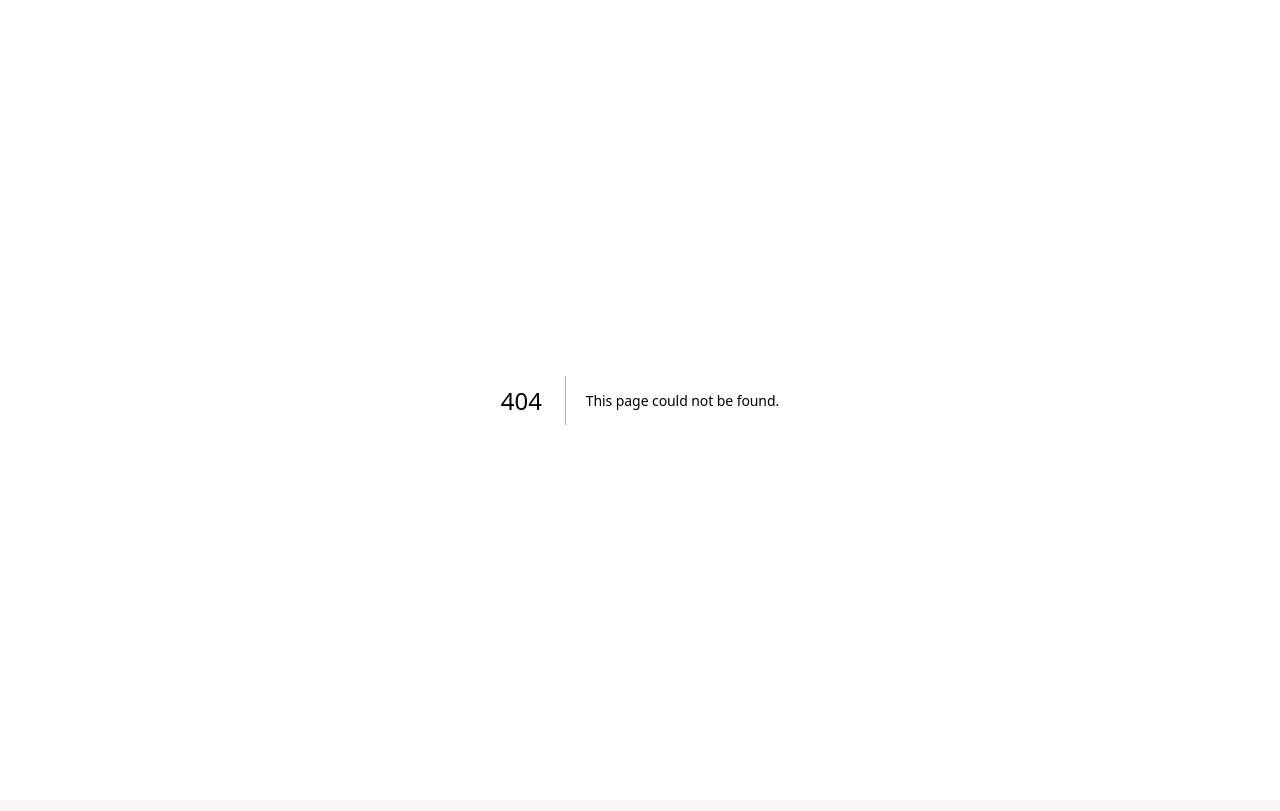
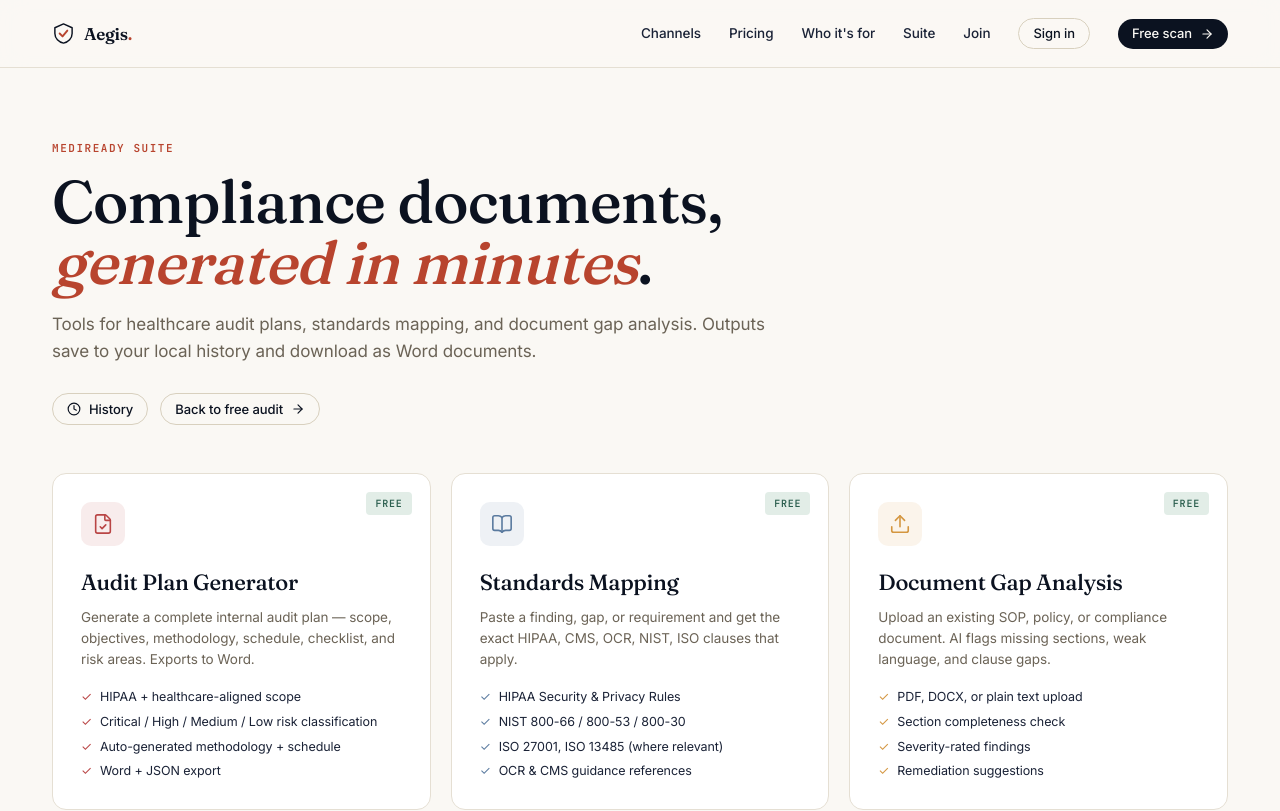
Before and after one commit to mrglennc64/health-assesment-, a Next.js app: page /suite in a window 1280 px wide. Before the commit this address had no page. Shown: the top 811 px of the page. Built offline with nearby package versions, Linux system fonts and the light colour scheme.

Commit message:
feat(suite): /suite index page + tool card + Suite nav link

```diff
--- /dev/null
+++ b/app/suite/page.tsx
@@ -0,0 +1,107 @@
+"use client";
+
+import Link from "next/link";
+import {
+  FileCheck,
+  BookOpen,
+  Upload,
+  Clock,
+  ArrowRight,
+} from "lucide-react";
+import { MarketingNav } from "@/components/site/MarketingNav";
+import { MarketingFooter } from "@/components/site/MarketingFooter";
+import { SuiteToolCard } from "@/components/site/SuiteToolCard";
+import { Button } from "@/components/ui/primitives";
+
+export default function SuiteIndexPage() {
+  return (
+    <>
+      <MarketingNav />
+      <div style={{ maxWidth: 1240, margin: "0 auto", padding: "72px 32px 32px" }}>
+        <div className="mono" style={{ fontSize: 11, color: "var(--accent)", fontWeight: 600, letterSpacing: "0.14em", marginBottom: 14 }}>
+          MEDIREADY SUITE
+        </div>
+        <h1 className="serif" style={{ fontSize: "clamp(40px, 5.4vw, 60px)", fontWeight: 500, lineHeight: 1.02, margin: "0 0 18px", maxWidth: 820 }}>
+          Compliance documents,
+          <br />
+          <em style={{ color: "var(--accent)", fontStyle: "italic" }}>generated in minutes</em>.
+        </h1>
+        <p style={{ fontSize: 17, color: "var(--muted)", lineHeight: 1.6, maxWidth: 720, marginBottom: 28 }}>
+          Tools for healthcare audit plans, standards mapping, and document gap analysis. Outputs save
+          to your local history and download as Word documents.
+        </p>
+
+        <div style={{ display: "flex", gap: 12, marginBottom: 48, flexWrap: "wrap" }}>
+          <Link href="/suite/history" style={{ textDecoration: "none" }}>
+            <Button variant="secondary" size="sm" iconLeft={Clock}>
+              History
+            </Button>
+          </Link>
+          <Link href="/scan" style={{ textDecoration: "none" }}>
+            <Button variant="secondary" size="sm" icon={ArrowRight}>
+              Back to free audit
+            </Button>
+          </Link>
+        </div>
+
+        <div
+          style={{
+            display: "grid",
+            gridTemplateColumns: "repeat(auto-fit, minmax(280px, 1fr))",
+            gap: 20,
+          }}
+        >
+          <SuiteToolCard
+            href="/suite/audit-plan"
+            icon={FileCheck}
+            iconColor="#b94545"
+            tier="FREE"
+            title="Audit Plan Generator"
+            description="Generate a complete internal audit plan — scope, objectives, methodology, schedule, checklist, and risk areas. Exports to Word."
+            bullets={[
+              "HIPAA + healthcare-aligned scope",
+              "Critical / High / Medium / Low risk classification",
+              "Auto-generated methodology + schedule",
+              "Word + JSON export",
+            ]}
+          />
+          <SuiteToolCard
+            href="/suite/standards-mapping"
+            icon={BookOpen}
+            iconColor="#5a7a9f"
+            tier="FREE"
+            title="Standards Mapping"
+            description="Paste a finding, gap, or requirement and get the exact HIPAA, CMS, OCR, NIST, ISO clauses that apply."
+            bullets={[
+              "HIPAA Security & Privacy Rules",
+              "NIST 800-66 / 800-53 / 800-30",
+              "ISO 27001, ISO 13485 (where relevant)",
+              "OCR & CMS guidance references",
+            ]}
+          />
+          <SuiteToolCard
+            href="/suite/gap-analysis"
+            icon={Upload}
+            iconColor="#d49640"
+            tier="FREE"
+            title="Document Gap Analysis"
+            description="Upload an existing SOP, policy, or compliance document. AI flags missing sections, weak language, and clause gaps."
+            bullets={[
+              "PDF, DOCX, or plain text upload",
+              "Section completeness check",
+              "Severity-rated findings",
+              "Remediation suggestions",
+            ]}
+          />
+        </div>
+
+        <div style={{ marginTop: 56, padding: "20px 28px", background: "var(--paper-2)", borderRadius: 12, border: "1px solid var(--line)" }}>
+          <div style={{ fontSize: 13.5, color: "var(--muted)", lineHeight: 1.6 }}>
+            <strong style={{ color: "var(--ink)" }}>About this suite —</strong> outputs are saved locally on the server in a SQLite database. They are not shared, indexed, or used for training. Your inputs stay in your <Link href="/suite/history" style={{ color: "var(--accent)" }}>history</Link>.
+          </div>
+        </div>
+      </div>
+      <MarketingFooter />
+    </>
+  );
+}
--- a/components/site/MarketingNav.tsx
+++ b/components/site/MarketingNav.tsx
@@ -41,6 +41,7 @@
           <Link href="/#channels" style={navLink}>Channels</Link>
           <Link href="/#pricing" style={navLink}>Pricing</Link>
           <Link href="/#who-its-for" style={navLink}>Who it&apos;s for</Link>
+          <Link href="/suite" style={navLink}>Suite</Link>
           <Link href="/waitlist" style={navLink}>Join</Link>
           <Link href="/dashboard" style={{ textDecoration: "none" }}>
             <Button variant="secondary" size="sm">Sign in</Button>
--- /dev/null
+++ b/components/site/SuiteToolCard.tsx
@@ -0,0 +1,95 @@
+"use client";
+
+import Link from "next/link";
+import type { LucideIcon } from "lucide-react";
+
+type Tier = "FREE" | "PRO";
+
+export function SuiteToolCard({
+  href,
+  icon: Icon,
+  iconColor,
+  tier,
+  title,
+  description,
+  bullets,
+}: {
+  href: string;
+  icon: LucideIcon;
+  iconColor: string;
+  tier: Tier;
+  title: string;
+  description: string;
+  bullets: string[];
+}) {
+  return (
+    <Link
+      href={href}
+      style={{
+        textDecoration: "none",
+        color: "inherit",
+        display: "block",
+      }}
+    >
+      <div
+        className="lift"
+        style={{
+          background: "var(--card)",
+          border: "1px solid var(--line)",
+          borderRadius: 14,
+          padding: 28,
+          height: "100%",
+          display: "flex",
+          flexDirection: "column",
+          position: "relative",
+        }}
+      >
+        <span
+          className="mono"
+          style={{
+            position: "absolute",
+            top: 18,
+            right: 18,
+            fontSize: 10,
+            fontWeight: 600,
+            padding: "4px 9px",
+            borderRadius: 4,
+            letterSpacing: "0.08em",
+            background: tier === "FREE" ? "var(--good-soft, rgba(60, 138, 90, 0.12))" : "var(--accent-soft)",
+            color: tier === "FREE" ? "var(--good, #3c8a5a)" : "var(--accent)",
+          }}
+        >
+          {tier}
+        </span>
+        <div
+          style={{
+            width: 44,
+            height: 44,
+            borderRadius: 10,
+            background: `${iconColor}1a`,
+            display: "flex",
+            alignItems: "center",
+            justifyContent: "center",
+            marginBottom: 20,
+          }}
+        >
+          <Icon size={22} strokeWidth={1.75} color={iconColor} />
+        </div>
+        <h3 className="serif" style={{ fontSize: 22, fontWeight: 500, margin: "0 0 8px" }}>
+          {title}
+        </h3>
+        <p style={{ fontSize: 13.5, color: "var(--muted)", lineHeight: 1.55, margin: "0 0 18px" }}>
+          {description}
+        </p>
+        <ul style={{ listStyle: "none", padding: 0, margin: 0, display: "flex", flexDirection: "column", gap: 6 }}>
+          {bullets.map((b) => (
+            <li key={b} style={{ fontSize: 12.5, color: "var(--ink-2)", display: "flex", gap: 8 }}>
+              <span style={{ color: iconColor, flexShrink: 0 }}>✓</span>
+              <span>{b}</span>
+            </li>
+          ))}
+        </ul>
+      </div>
+    </Link>
+  );
+}
```
